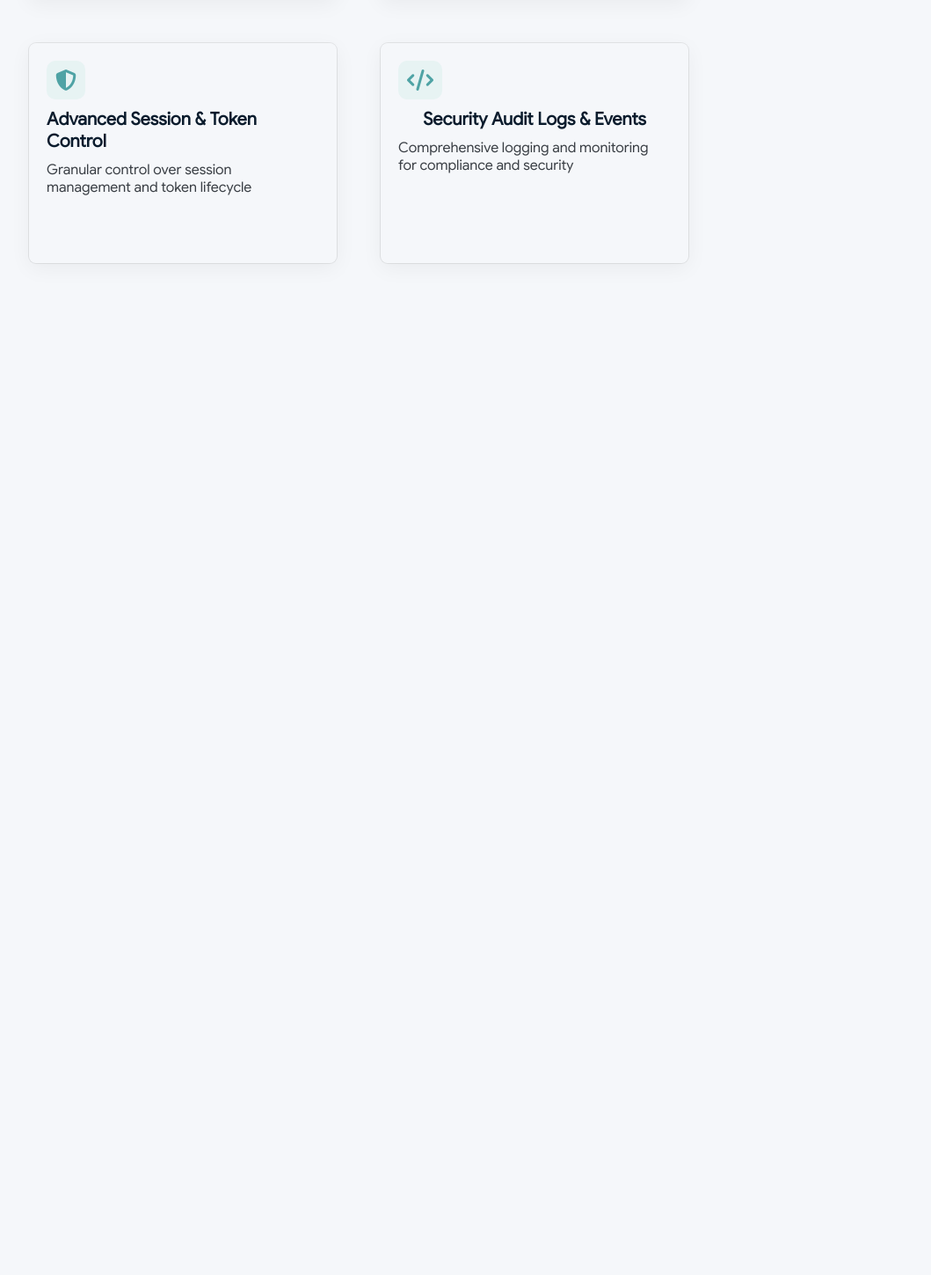
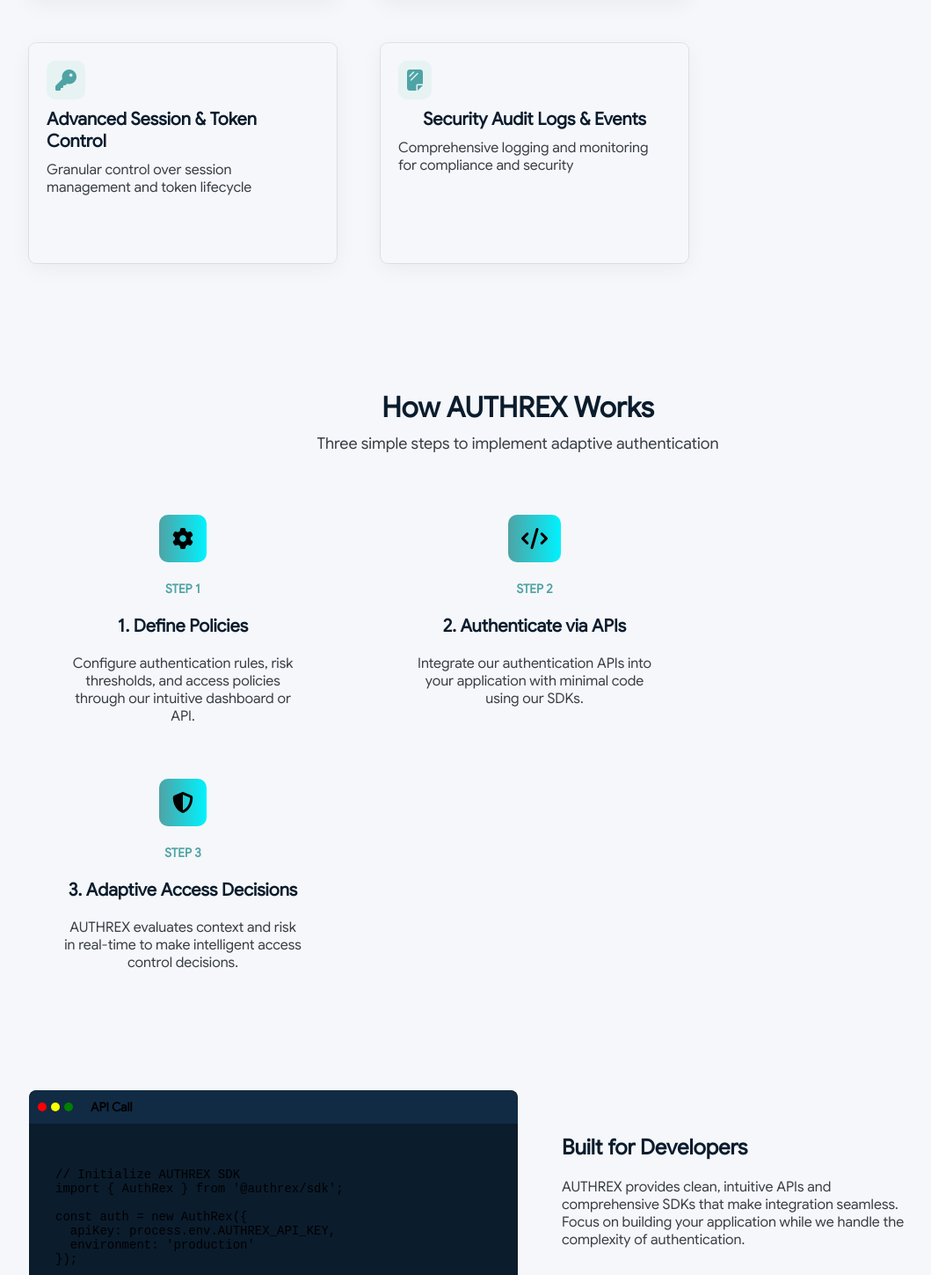
Before and after one commit to EthicalGT/Authtrex, a Next.js app: page / in a window 1280 px wide. Shown: the part 1348-2797 px from the top of the page at 88% size, without its empty margins (51-1110 px from the left). Before the commit the page ends 1751 px from the top, so only its background shows below. Built offline with nearby package versions, Linux system fonts and the light colour scheme.

Commit message:
Landing Page Updated.

```diff
--- a/src/app/components/Navbar/Navbar.css
+++ b/src/app/components/Navbar/Navbar.css
@@ -69,7 +69,7 @@
 }
 .hamburger-container {
     display: none;
-    border: 1px solid var(--primary-color);
+    border: 1px solid var(--accent-color);
     border-radius: 5px;
     padding: 5px 5px;
     margin: 0 20px;
@@ -78,11 +78,7 @@
 .hamburger-line {
     width: 25px;
     height: 3px;
-    background: linear-gradient(
-  to bottom,
-  var(--primary-color),
-  var(--finishing-color)
-);
+    background-color: var(--accent-color);
     margin: 4px 0;
     position: relative;
     z-index: 1000;
--- a/src/app/globals.css
+++ b/src/app/globals.css
@@ -1,5 +1,6 @@
 :root {
   --primary-color: #0B1C2D;
+  --faint-primary-color: #183a5c80;
   --secondary-color: #3A3F45;
   --accent-color: #4FA3A5;
   --faint-accent-color: #e7f3f3;
@@ -13,7 +14,6 @@
   font-family: Titilium Web;
   src: url("./assets/fonts/GoogleSans-Regular.ttf") format("truetype");
 }
-
 
 @media (prefers-color-scheme: dark) {
   :root {
@@ -41,8 +41,21 @@
   padding: 0;
   margin: 0;
 }
-
-
+.assistant-btn {
+  position: fixed;
+  display: flex;
+  align-items: center;
+  gap: 10px;
+  bottom: 20px;
+  right: 20px;
+  background: var(--primary-color);
+  color: white;
+  border: none;
+  padding: 15px 20px;
+  border-radius: 10px;
+  cursor: pointer;
+  font-size: 14px;
+}
 .hero-section {
   text-align: center;
   width: 60%;
@@ -91,9 +104,10 @@
   align-items: center;
   gap: 10px;
 }
+
 .featured-item i {
   font-size: 18px;
-  color: var(--finishing-color);
+  color: var(--accent-color);
   transition: 0.3s ease;
 }
 
@@ -101,6 +115,7 @@
   font-size: 14px;
   color: var(--secondary-color);
 }
+
 .featured-item:hover i {
   transform: scale(1.2);
 }
@@ -137,6 +152,7 @@
   align-items: center;
   gap: 50px;
 }
+
 .features-item-container .feature-item {
   justify-content: left;
   flex-direction: column;
@@ -149,14 +165,17 @@
   border-radius: 8px;
   transition: 0.3s ease;
 }
+
 .features-item-container .feature-item:hover {
   box-shadow: rgba(0, 0, 0, 0.05) 0px 6px 24px 0px, var(--accent-color) 0px 0px 0px 1px;
 }
+
 .features-item-container .feature-item .feature-icon-container {
   width: 100%;
   display: flex;
   justify-content: left;
 }
+
 .feature-icon-container i {
   font-size: 24px;
   padding: 10px;
@@ -165,19 +184,209 @@
   transition: 0.5s ease-in-out;
   border-radius: 10px;
 }
+
 .features-item-container .feature-item:hover i{
   color: var(--foreground);
   background-color: var(--accent-color);
 }
+
 .feature-item h3 {
   font-size: 20px;
   padding: 0px;
   color: var(--primary-color);
 }
+
 .feature-item p {
   font-size: 16px;
   padding: 0px 10px 0px 0px;
   color: var(--secondary-color);
+}
+
+.working-container {
+  width: 90%;
+  margin: 5% auto;
+  background-color: var(--background-color);
+  padding: 40px 20px;
+  text-align: center;
+}
+.working-container .working-heading {
+  font-size: 32px;
+  color: var(--primary-color);
+  margin-bottom: 10px;
+}
+.working-container p {
+  padding: 0px 20px 0px 20px;
+  font-size: 18px;
+  color: var(--secondary-color);
+  margin-bottom: 30px;
+}
+.working-container .working-steps-container {
+  display: flex;
+  width: 100%;
+  flex-wrap: wrap;
+  justify-content: start;
+  align-items: center;
+  gap: 50px;
+}
+.working-steps-container .working-step {
+  justify-content: center;
+  flex-direction: column;
+  align-items: center;
+  padding: 20px;
+  width: 350px;
+  height: 250px;
+  text-align: center;
+  transition: 0.3s ease;
+}
+.working-step .step-icon-container {
+  width: 100%;
+  display: flex;
+  justify-content: center;
+  padding: 20px;
+}
+.step-icon-container i {
+  font-size: 24px;
+  padding: 15px;
+  background-image: linear-gradient(to right, var(--accent-color) 0%, #00f2fe 100%);
+  color: var(--foreground);
+  transition: 0.5s ease-in-out;
+  border-radius: 10px;
+}
+.working-step span {
+  font-size: 14px;
+  color: var(--accent-color);
+  font-weight: bolder;
+}
+.working-step h3 {
+  font-size: 20px;
+  padding-top: 20px;
+  color: var(--primary-color);
+}
+.working-step p {
+  font-size: 16px;
+  padding: 20px;
+  color: var(--secondary-color);
+}
+
+.developer-documetation-container {
+  width: 90%;
+  margin: 5% auto;
+  display: flex;
+  background-color: var(--background-color);
+  padding: 40px 20px;
+  text-align: center;
+  align-items: center;
+  gap: 30px;
+}
+.developer-documetation-container .snippet-container {
+  display: flex;
+  flex-direction: column;
+  align-items: center;
+  gap: 20px;
+  width: 50%;
+  background-color: var(--primary-color);
+  border-radius: 8px;
+}
+.snippet-container .snippet-header {
+  display: flex;
+  width: 100%;
+  background-color: var(--faint-primary-color);
+  border-top-left-radius: 10px;
+  border-top-right-radius: 10px;
+  color: var(--foreground);
+}
+.snippet-container span {
+  padding: 10px;
+  font-size: 14px;
+  color: var(--foreground);
+  font-weight: bolder;
+}
+.snippet-header .action-container {
+  padding: 10px;
+  display: flex;
+  justify-content: left;
+  align-items: center;
+  gap: 5px;
+}
+.action-container .actions-red {
+  width: 10px;
+  height: 10px;
+  border-radius: 50%;
+  background-color: red;
+}
+.action-container .actions-yellow {
+  width: 10px;
+  height: 10px;
+  border-radius: 50%;
+  background-color: yellow;
+}
+.action-container .actions-green {
+  width: 10px;
+  height: 10px;
+  border-radius: 50%;
+  background-color: green;
+}
+.snippet-container .snippet-content {
+  width: 100%;
+  padding: 20px;
+  text-align: left;
+}
+.snippet-content code {
+  color: var(--foreground);
+  padding: 10px;
+  border-radius: 5px;
+  display: block;
+  font-size: 14px;
+}
+
+.documentation-container {
+  padding: 40px 20px;
+  width: 40%;
+  display: flex;
+  flex-direction: column;
+  justify-content: left;
+  gap: 20px;
+  text-align: left;
+}
+.documentation-container h2 {
+  color: var(--primary-color);
+  text-align: left;
+}
+.documentation-container p {
+  color: var(--secondary-color);
+}
+.documentation-container ul li {
+  color: var(--primary-color);
+  padding: 10px 0px 10px 0px;
+  font-weight: bolder;
+  list-style-type: none;
+}
+.documentation-container ul li i {
+  color: var(--accent-color);
+  padding-right: 10px;
+  margin-right: 10px;
+  background-color: var(--faint-accent-color);
+  padding: 5px;
+  border-radius: 50%;
+}
+.documentation-container ul p {
+  color: var(--secondary-color);
+  padding: 0px 0px 0px 30px;
+  margin: 0px;
+}
+.documentation-container button {
+  background: var(--primary-color);
+  color: white;
+  border: none;
+  width: 200px;
+  padding: 15px 5px;
+  border-radius: 5px;
+  cursor: pointer;
+  font-size: 16px;
+  font-weight: bolder;
+}
+.documentation-container button:hover {
+  background: var(--faint-primary-color);
 }
 @media (prefers-color-scheme: dark) {
   html {
@@ -205,4 +414,15 @@
   .hero-section p {
     font-size: 14px;
   }
+  .developer-documetation-container {
+    flex-direction: column;
+    gap: 20px;
+  }
+  .developer-documetation-container .snippet-container {
+    width: 100%;
+    overflow-x: scroll;
+  }
+  .documentation-container {
+    width: 100%;
 }
+}
--- a/src/app/page.tsx
+++ b/src/app/page.tsx
@@ -5,32 +5,32 @@
 export default function Home() {
   const featuresData = [
     {
-      icon: "fa-solid fa-shield-halved",
+      icon: "fa-solid fa-code-branch",
       title: "Custom Authentication Workflows",
       description: "Design flexible authentication flows tailored to your security requirements"
     },
     {
-      icon: "fa-solid fa-code",
+      icon: "fa-solid fa-shield-halved",
       title: "Risk-Based & Context-Aware Access",
       description: "Adaptive security that responds to user behavior and threat signals"
     },
     {
-      icon: "fa-regular fa-clock",
+      icon: "fa-solid fa-code",
       title: "Headless & API-First Design",
       description: "Complete control over your authentication UI and user experience"
     },
     {
-      icon: "fa-regular fa-clock",
+      icon: "fa-solid fa-fingerprint",
       title: "Passwordless & Multi-Factor Authentication",
       description: "Modern authentication methods including biometrics and MFA"
     },
     {
-      icon: "fa-solid fa-shield-halved",
+      icon: "fa-solid fa-key",
       title: "Advanced Session & Token Control",
       description: "Granular control over session management and token lifecycle"
     },
     {
-      icon: "fa-solid fa-code",
+      icon: "fa-solid fa-sheet-plastic",
       title: "Security Audit Logs & Events",
       description: "Comprehensive logging and monitoring for compliance and security"
     }
@@ -65,6 +65,10 @@
         </div>
     </section>
     <main>
+      <div className="assistant-btn">
+        <i className="fa-solid fa-headset"></i>
+      <span>Talk With Us!</span>
+      </div>
       <div className="features-container">
         <h2 className="features-heading">Enterprise-Grade Authentication Features</h2>
         <p>Everything you need to build secure, scalable authentication systems</p>
@@ -80,6 +84,100 @@
           ))}
         </div>
       </div>
+      <div className="working-container">
+        <h2 className="working-heading">How AUTHREX Works</h2>
+        <p>Three simple steps to implement adaptive authentication</p>
+        <div className="working-steps-container">
+          <div className="working-step">
+            <div className="step-icon-container">
+              <i className="fa-solid fa-gear"></i>
+            </div>
+            <span>STEP 1</span>
+            <h3>1. Define Policies</h3>
+            <p>Configure authentication rules, risk thresholds, and access policies through our intuitive dashboard or API.</p>
+          </div>
+          <div className="working-step">
+            <div className="step-icon-container">
+              <i className="fa-solid fa-code"></i>
+            </div>
+            <span>STEP 2</span>
+            <h3>2. Authenticate via APIs</h3>
+            <p>Integrate our authentication APIs into your application with minimal code using our SDKs.</p>
+          </div>
+          <div className="working-step">
+            <div className="step-icon-container">
+              <i className="fa-solid fa-shield-halved"></i>
+            </div>
+            <span>STEP 3</span>
+            <h3>3. Adaptive Access Decisions</h3>
+            <p>AUTHREX evaluates context and risk in real-time to make intelligent access control decisions.</p>
+          </div>
+        </div>
+      </div>
+      <div className="developer-documetation-container">
+        <div className="snippet-container">
+          <div className="snippet-header">
+            <div className="action-container">
+              <div className="actions-red"></div>
+              <div className="actions-yellow"></div>
+              <div className="actions-green"></div>
+            </div>
+            <span>API Call</span>
+          </div>
+          <div className="snippet-content">
+            <pre>
+              <code>
+                {
+                  `// Initialize AUTHREX SDK
+import { AuthRex } from '@authrex/sdk';
+
+const auth = new AuthRex({
+  apiKey: process.env.AUTHREX_API_KEY,
+  environment: 'production'
+});
+
+// Authenticate user with risk assessment
+const result = await auth.authenticate({
+  userId: 'user_123',
+  method: 'passwordless',
+  context: {
+    ipAddress: req.ip,
+    userAgent: req.headers['user-agent'],
+    deviceId: req.cookies.deviceId
+  }
+});
+
+if (result.decision === 'allow') {
+  // Grant access
+  return res.json({ token: result.token });
+} else if (result.decision === 'challenge') {
+  // Request additional verification
+  return res.json({
+    requiresMFA: true,
+    challengeId: result.challengeId
+  });
+}`
+                }
+              </code>
+            </pre>
+          </div>
+        </div>
+        <div className="documentation-container">
+          <h2>Built for Developers</h2>
+          <p>AUTHREX provides clean, intuitive APIs and comprehensive SDKs that make integration seamless. Focus on building your application while we handle the complexity of authentication.</p>
+          <ul>
+            <li><i className="fa-solid fa-check"></i>Comprehensive SDKs</li>
+            <p>Available for Node.js, Python, Go, Java, and more</p>
+            <li><i className="fa-solid fa-check"></i>Clean REST APIs</li>
+            <p>Well-documented, predictable, and easy to use</p>
+            <li><i className="fa-solid fa-check"></i>Language Agnostic</li>
+            <p>Integrate with any tech stack or framework</p>
+            <li><i className="fa-solid fa-check"></i>Easy Integration</li>
+            <p>Get started in minutes with our quick-start guides</p>
+          </ul>
+          <button>Read Documentation</button>
+        </div>
+      </div>
     </main>
     </>
   );
```
Also changed, not shown: src/app/assets/img/check.svg (added).
